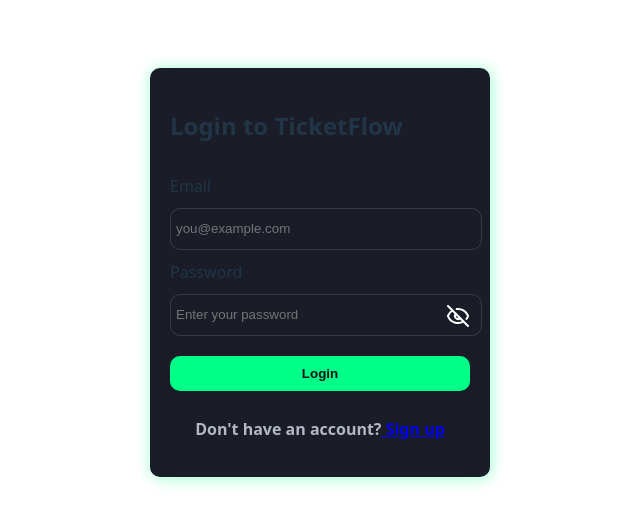
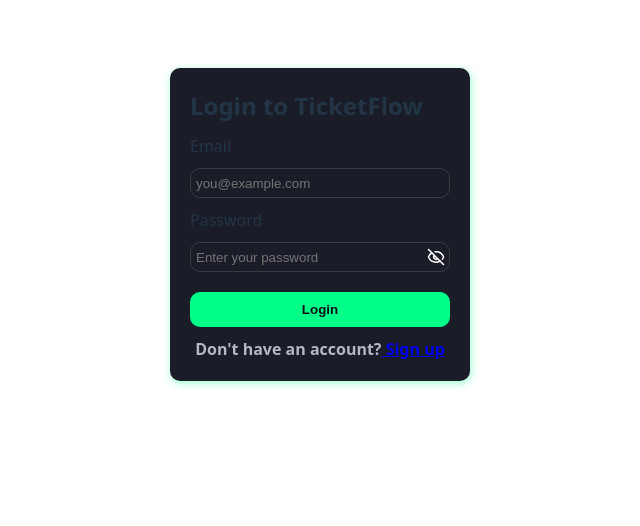
Before and after one commit to Babs-unique/Ticket-Management-WebApp, a React (Vite) app: page /login in a window 1280 px wide. Shown: the part 124-650 px from the top of the page, without its empty margins (320-960 px from the left). Built offline with nearby package versions, Linux system fonts and the light colour scheme; no server answers.

Commit message:
Layout fiex

```diff
--- a/src/App.css
+++ b/src/App.css
@@ -9,6 +9,13 @@
   --text-color-primary:#FFFFFF;
   --tex-color:#000000;
   --text-color-secondary: #b3b8c5;
+  --box-shadow : 1px 2px 8px #00ff8869;
+}
+*{
+  margin: 0;
+  padding: 0;
+  box-sizing: border-box;
+  /* outline: 1px solid red; */
 }
 /* LANDING PAGE STYLES */
 .glow-circle{
@@ -23,7 +30,7 @@
 }
 header{
   margin: 0;
-  padding: 0;
+  padding: 10px;
 }
 nav ul>div{
   display: flex;
@@ -71,6 +78,7 @@
   align-items: center;
   height: 40vh;
   margin-bottom: 10%;
+  gap: 12px;
 }
 .hero-section h1{
   margin-bottom: 0;
@@ -189,7 +197,7 @@
   padding: 20px;
   gap: 10px;
   border-radius: 10px;
-  box-shadow: 1px 1px 15px #00ff8869;
+  box-shadow: var(--box-shadow);
 }
 .login,
 .signUp{
@@ -705,7 +713,7 @@
   gap: 10px;
   border-radius: 15px;
   margin: auto;
-  box-shadow: 1px 1px 15px #00ff8869;
+  box-shadow: var(--box-shadow);
 }
 .form-popUp{
   display: flex;
@@ -744,12 +752,12 @@
 }
 .eye{
   position: absolute;
-  right: 0;
-  top: 10px;
+  right: 2%;
+  top: 20%;
   cursor: pointer;
 }
 .eye-2{
-  top: 36px;
+  top: 60%;
 }
 .password-input{
   position: relative;
@@ -825,7 +833,7 @@
   }
   .glow-circle {
     top: -5%;
-    left: 5%;
+    width: 200px;
   }
   .login-form,
   .signup-form{
@@ -1047,4 +1055,8 @@
   .ticket-search div {
     gap: 10px;
   }
+    .glow-circle {
+    top: -5%;
+    width: 300px;
+  }
 }
--- a/src/auth/Login.jsx
+++ b/src/auth/Login.jsx
@@ -59,7 +59,7 @@
             <label htmlFor="password">Password</label>
             <div className='password-input'>
             <input
-                type={toggle ? "password" : "text"}
+                type={toggle ? "text" : "password"}
                 name="password"
                 id="password"
                 placeholder='Enter your password'
@@ -70,6 +70,8 @@
                 alt="toggle-password-visibility"
                 srcset=""
                 className='eye'
+                width={18}
+                height={18}
                 onClick={handleToggle}
                 />
                 </div>
--- a/src/auth/SignUp.jsx
+++ b/src/auth/SignUp.jsx
@@ -69,7 +69,7 @@
                 <div className='password-input'>
                 <label htmlFor="password">Password</label>
                 <input
-                type={toggle ? "password" : "text"}
+                type={toggle ? "text" : "password"}
                 name="password"
                 id="password"
                 placeholder=' Enter your Password'
@@ -80,6 +80,8 @@
                     alt="toggle-password-visibility"
                     srcset=""
                     className='eye eye-2'
+                    width={18}
+                    height={18}
                     onClick={handleToggle}
                     />
                 </div>
--- a/src/components/ProtectedRoutes.jsx
+++ b/src/components/ProtectedRoutes.jsx
@@ -4,16 +4,13 @@
 
 
 const ProtectedRoutes = ({children}) => {
-        const { data: profile, isLoading } = useGetProfileQuery();
+        const { data , isLoading , error} = useGetProfileQuery();
 
         if(isLoading){
             return <div>Loading...</div>
         }
-        else if(!profile){
-            return <Navigate to="/login" replace />
-        }
-        if(!isLoading && !profile){
-            return <Navigate to="/login" replace />
+        if(error){
+            return <Navigate to="/login" replace/>
         }
         return children;
     }
--- a/src/feature/authApiSlice.js
+++ b/src/feature/authApiSlice.js
@@ -24,9 +24,10 @@
         }),
         getProfile: builder.query({
             query: () => ({
-                url : '/api/users/profile',
-                ProvidesTags : ['User']
-            })
+                url : '/api/users/me',
+                method: 'GET'
+            }),
+            providesTags : ['User']
         })
     })
 })
--- a/src/pages/DashBoard.jsx
+++ b/src/pages/DashBoard.jsx
@@ -22,6 +22,7 @@
 
   return (
     <main>
+      <div className='glow-circle'></div>
       <Header open={open} onToggle={handleOpen} onNewTicket={popUpScreen} />
       <section>
         <h1 className="dash">Dashboard</h1>
```
